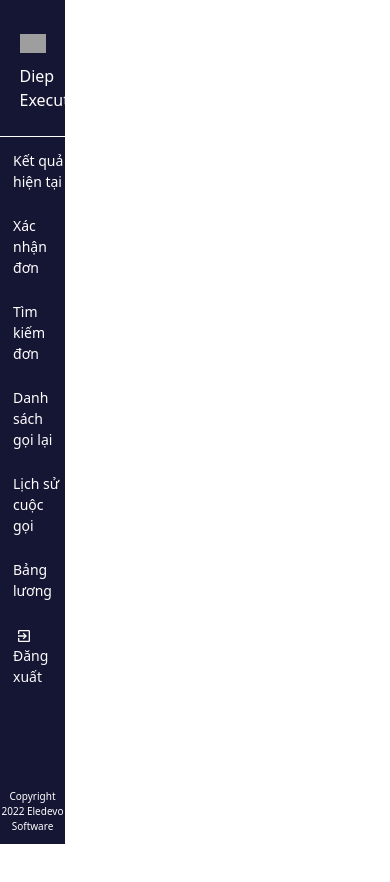
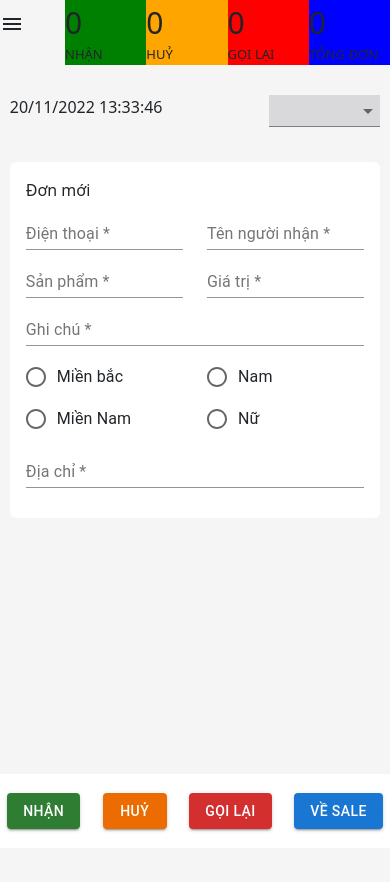
Before and after one commit to loi02112001/Loinguyen, a React (Create React App) app: page / in a window 390 px wide. Shown: the top 882 px of the page. Before the commit the page ends 844 px from the top, so only its background shows below. Built offline with nearby package versions, Linux system fonts and the light colour scheme; grey boxes are pictures that could not be loaded.

Commit message:
thirdcommit

```diff
--- a/package.json
+++ b/package.json
@@ -18,6 +18,7 @@
     "bootstrap": "^5.1.3",
     "boxicons": "^2.1.1",
     "lorem-ipsum": "^2.0.4",
+    "moment": "^2.29.4",
     "node-sass": "^7.0.3",
     "react": "^18.1.0",
     "react-bootstrap": "^2.4.0",
--- a/src/component/confirm.js
+++ b/src/component/confirm.js
@@ -9,6 +9,7 @@ import FormControlLabel from '@mui/material/FormControlLabel';
 import FormControl from '@mui/material/FormControl';
 import { useStyles } from "./confirmcss";
 
+export default function Confirm() {
     setInterval(() => {
         var date = new Date()
         var day = date.getDate()
@@ -18,12 +19,11 @@ setInterval(() => {
         var minute = date.getMinutes()
         var seconds = date.getSeconds()
         var timing = `${day}/${month}/${year} ${hour}:${minute}:${seconds}`
-    if (document.querySelector('.confirm__header__time')) {
+        if(document.querySelector('.confirm__header__time')){
             document.querySelector('.confirm__header__time').innerHTML = timing
         }
     }, 1000);
 
-export default function Confirm() {
     const classes = useStyles()
     return (
         <Box className={classes.confirm}>
@@ -50,7 +50,7 @@ export default function Confirm() {
                 </Box>
                 <Box className="order" >
                     <Grid container spacing={2}>
-                        <Grid item xs={10}  >
+                        <Grid item md={10} sm={12}>
                             <Box className={classes.order__box}>
                                 <Box >Đơn mới</Box>
                                 <Box>
@@ -64,8 +64,8 @@ export default function Confirm() {
                                             <TextField fullWidth label="Giá trị *" />
                                         </Grid>
                                     </Grid>
-                                    <TextField fullWidth label="Địa chỉ *" />
-                                    <Box  className={classes.order__box__radioButton}>
+                                    <TextField fullWidth label="Ghi chú *" />
+                                    <Box className={classes.order__box__radioButton}>
                                         <Grid container spacing={3}>
                                             <Grid item xs={6}>
                                                 <FormControl>
@@ -73,8 +73,8 @@ export default function Confirm() {
                                                         aria-labelledby="demo-radio-buttons-group-label"
                                                         defaultValue="female"
                                                         name="radio-buttons-group">
-                                                        <FormControlLabel value="Miền Bắc" control={<Radio />} label="Miền bắc" />
-                                                        <FormControlLabel value="Miền Nam" control={<Radio />} label="Miền Nam" />
+                                                        <FormControlLabel className={classes.radioBtn} value="Miền Bắc" control={<Radio />} label="Miền bắc" />
+                                                        <FormControlLabel className={classes.radioBtn} value="Miền Nam" control={<Radio />} label="Miền Nam" />
                                                     </RadioGroup>
                                                 </FormControl>
                                             </Grid>
@@ -84,8 +84,8 @@ export default function Confirm() {
                                                         aria-labelledby="demo-radio-buttons-group-label"
                                                         defaultValue="female"
                                                         name="radio-buttons-group" >
-                                                        <FormControlLabel value="Nam" control={<Radio />} label="Nam" />
-                                                        <FormControlLabel value="Nữ" control={<Radio />} label="Nữ" />
+                                                        <FormControlLabel className={classes.radioBtn} value="Nam" control={<Radio />} label="Nam" />
+                                                        <FormControlLabel className={classes.radioBtn} value="Nữ" control={<Radio />} label="Nữ" />
                                                     </RadioGroup>
                                                 </FormControl>
                                             </Grid>
@@ -95,19 +95,21 @@ export default function Confirm() {
                                 </Box>
                             </Box >
                         </Grid>
-                        <Grid item xs={2}   >
-                            <Box mb={2}>
+                        <Grid item md={2} sm={12} >
+                            <Grid container spacing={1} className={classes.order__btn}>
+                                <Grid item sm={2} md={12}>
                                     <Button fullWidth variant="contained" color="success">NHẬN</Button>
-                            </Box>
-                            <Box mb={2}>
+                                </Grid>
+                                <Grid item sm={2} md={12}>
                                     <Button fullWidth variant="contained" color="warning" >HUỶ</Button>
-                            </Box>
-                            <Box mb={2}>
+                                </Grid>
+                                <Grid item sm={2} md={12}>
                                     <Button fullWidth variant="contained" color="error">GỌI LẠI</Button>
-                            </Box>
-                            <Box mb={2}>
+                                </Grid>
+                                <Grid item sm={2} md={12}>
                                     <Button fullWidth variant="contained" color="primary" >VỀ SALE</Button>
-                            </Box>
+                                </Grid>
+                            </Grid>
                         </Grid>
                     </Grid>
                 </Box>
--- a/src/component/confirmcss.js
+++ b/src/component/confirmcss.js
@@ -1,36 +1,69 @@
 import { makeStyles } from "@material-ui/core/styles";
-export const useStyles = makeStyles({
+export const useStyles = makeStyles((theme) => ({
     confirm: {
         backgroundColor: "rgb(245,245,245)",
-        height: "100vh   "
+        height: "100vh"
     },
     confirm__width: {
-        width: "85%",
+        width: "90%",
         margin: "0 auto",
         paddingTop: "40px",
+        [theme.breakpoints.down("sm")]: {
+            padding: "0"
+        },
+        [theme.breakpoints.down("xs")]: {
+            width:"95%"
+        }
     },
     confirm__header: {
         display: "flex",
         justifyContent: "space-between",
-        marginBottom:"35px"
+        marginBottom: "35px",
+        [theme.breakpoints.down("xs")]: {
+            paddingTop:"30px"
+        }
     },
-    confirm__header__select:{
-     width:"15%"   ,
-        backgroundColor:"#d9d8da"
+    confirm__header__select: {
+        width: "15%",
+        backgroundColor: "#d9d8da",
+        [theme.breakpoints.down("xs")]: {
+            width:"30%"
+        }
     },
-    confirm__boxData:{
-        marginBottom:"25px"
+    confirm__boxData: {
+        marginBottom: "25px",
+        [theme.breakpoints.down("xs")]: {
+            display:"none"
+        }
     },
-    confirm__boxData__item:{
-         textAlign:"center" ,
-         padding:"16px"
+    confirm__boxData__item: {
+        textAlign: "center",
+        padding:"16px 0",
+        borderRadius:"5px"
     },
-    order__box:{
-        padding:"16px 16px 30px 16px",
-         backgroundColor:"#ffffff",
-         borderRadius:"6px"
+    order__box: {
+        padding: "16px 16px 30px 16px",
+        backgroundColor: "#ffffff",
+        borderRadius: "6px"
     },
-    order__box__radioButton:{
-        marginTop:"10px"
+    order__box__radioButton: {
+        marginTop: "10px"
+    },
+    order__btn: {
+        [theme.breakpoints.down("sm")]: {
+            position: "fixed",
+            bottom: "0",
+            left: "0",
+            backgroundColor: "white",
+            display: "flex",
+            justifyContent: "space-around ",
+            padding: "15px 0"
+        }
+    },
+    radioBtn:{
+        [theme.breakpoints.down("sm")]: {
+            width:"100%"
+        }
     }
-})
+
+}))
--- /dev/null
+++ b/src/component/drawer.js
@@ -0,0 +1,55 @@
+
+import MenuIcon from '@mui/icons-material/Menu'
+import { Drawer, Box, IconButton } from "@mui/material";
+import { useState } from "react";
+import SideBarComponent from './sidebar';
+import { useStyle } from './drawerCss';
+import { listTitle } from '../mockup';
+import Grid from '@material-ui/core/Grid'
+
+import { useLocation } from 'react-router-dom';
+
+
+export default function MuiDrawer() {
+    const location = useLocation()
+    const classes = useStyle();
+    const [isOpen, setIsOpen] = useState(false)
+    return (
+        <Box className={classes.drawer} >
+            <Grid container spacing={0}>
+                <Grid item xs={2} sm={3}>
+                    <IconButton size="large" edge="start" color='inherit' aria-label='logo'
+                        onClick={() => setIsOpen(true)}>
+                        <MenuIcon></MenuIcon>
+                    </IconButton>
+                    <Drawer sx={{
+                        "& .MuiPaper-root": {
+                            width: "40%"
+                        }
+                    }}
+                        anchor="left" open={isOpen} onClose={() =>
+                            setIsOpen(false)
+                        }>
+                        <SideBarComponent list={isOpen} />
+                    </Drawer>
+                </Grid>
+                <Grid item xs={10} sm={9} className={classes.confirm__boxData} >
+                    <Grid container spacing={0} >
+                        {listTitle.map((item, key) => {
+                            return (
+                                <Grid item xs={3} sm={3} key={item.id} >
+                                    {/* <Box  display={location.pathname=="/confirm" ? 'block' : 'none'} className={classes.confirm__boxData__item} bgcolor={item.bgColor}> */}
+                                    <Box className={location.pathname==='/confirm'?classes.mobile:"none"} bgcolor={item.bgColor}>
+                                        <Box fontSize={30}>0</Box>
+                                        <Box fontSize={13}>{item.titleName}</Box>
+                                    </Box>
+                                </Grid>
+                            )
+                        })}
+                    </Grid>
+                </Grid>
+
+            </Grid>
+        </Box >
+    )
+}
--- /dev/null
+++ b/src/component/drawerCss.js
@@ -0,0 +1,38 @@
+import { makeStyles } from "@material-ui/core/styles";
+export const useStyle = makeStyles((theme) => ({
+
+    drawer: {
+        backgroundColor: "rgb(245,245,245)",
+        display: "none",
+        [theme.breakpoints.down("sm")]: {
+            display: "block",
+        },
+        [theme.breakpoints.down('xs')]: {
+            display: 'flex',
+            justifyContent: "space-between"
+        }
+    },
+    // confirm__boxData__item:{
+    //     textAlign: "center",
+    //     color:"white",
+    //     paddingBottom:"10px",
+    //     display:"none",
+
+    //     [theme.breakpoints.down('xs')]:{
+    //         display:'block',
+    //     }
+
+    // },
+    // confirm__boxData__click:{
+    //     display:'block'
+    // }
+    mobile: {
+        display:"none",
+        [theme.breakpoints.down('xs')]: {
+            display: 'block',
+            textAlign: "center",
+            color: "white",
+            paddingBottom: "10px",
+        }
+    },
+}))
--- a/src/component/sidebar.js
+++ b/src/component/sidebar.js
@@ -3,30 +3,28 @@ import { listMenu } from "../mockup";
 import ExitToAppIcon from '@material-ui/icons/ExitToApp';
 import { Link } from "react-router-dom";
 import { useStyles } from "./sidebarcss";
+import { useLocation } from "react-router-dom";
 
-export default function SideBarComponent() {
+export default function SideBarComponent(props) {
+    const location = useLocation()
     const classes = useStyles();
     return (
-        <Box className={classes.sidebarStyle}>
-            <Box>
+        <Box display={props.list == true ? "flex" : "none"} className={classes.sidebarStyle}>
+            <Box >
                 <Box className={classes.sidebarAvatar}>
                     <Box className={classes.sidebarAvatar__content}>
                         <Box width="100%" component="img" src="https://1.bp.blogspot.com/--cwALLkjCmE/YGLZYq7VqvI/AAAAAAAArCw/4uWXNg5iBYQsblpvSO2UDHEG5NF4RYWtgCNcBGAsYHQ/s0/2d27fefccf755efa36a6ba7c9c8ff5db.jpeg"></Box>
-                        <Box className={classes.sidebarAvatar__content__name}>Diep</Box>
-                        <Box className={classes.sidebarAvatar__content__job}>Executor</Box>
+                        <Box className={classes.sidebarAvatar__content__name}>Loi</Box>
+                        <Box className={classes.sidebarAvatar__content__job}>Professor</Box>
                     </Box>
                 </Box>
                 <Box className="header__menu">
                     <Box>
                         {listMenu.map((item) => {
                             return (
-                                <Link key={item.id} className={classes.header__menu__link} to={item.path}
-                                    onClick={() => {
-                                        for (let i = 0; i < listMenu.length; i++) {
-                                            document.querySelector(`.Menu${listMenu[i].id}`).removeAttribute("style", "background-color: black")
-                                        }
-                                        document.querySelector(`.Menu${item.id}`).setAttribute("style", "background-color: #fafafa;color:black")
-                                    }}><Box className={`Menu${item.id} ${classes.listMenu}`}>{item.menuName}</Box></Link>
+                                <Link  key={item.id} className={classes.header__menu__link} to={item.path}>
+                                    <Box className={`${classes.listMenu} ${location.pathname==item.path?classes.listMenuClick:'none'}`}>{item.menuName}</Box>
+                                </Link>
                             )
                         })}
                         <Box className={classes.btn__signout}>
--- a/src/component/sidebarcss.js
+++ b/src/component/sidebarcss.js
@@ -1,14 +1,22 @@
 import { makeStyles } from "@material-ui/core/styles";
 
 
-export const useStyles = makeStyles({
+export const useStyles = makeStyles((theme) => ({
     sidebarStyle: {
-        height: "100vh",
+        height: "100%",
         position: "relative",
         backgroundColor: "#151534",
-        display: "flex",
-        flexDirection: "column",
-        justifyContent: "space-between"
+        [theme.breakpoints.down("sm")]: {
+            flexDirection: "column",
+            justifyContent: "space-between",
+            height:"100vh"
+        },
+        [theme.breakpoints.up("md")]: {
+            display: "flex",
+            flexDirection: "column",
+            justifyContent: "space-between",
+            height:"100vh"
+        }
     },
     sidebarAvatar: {
         borderBottom: "1px solid white",
@@ -22,11 +30,10 @@ export const useStyles = makeStyles({
         color: "white",
         fontSize: "10px",
         textAlign: "center",
-        paddingBottom:"10px"
-
+        paddingBottom: "10px"
     },
     header__menu__link: {
-        textDecoration: "none"
+        textDecoration: "none",
     },
     sidebarAvatar__content__name: {
         marginTop: "10px",
@@ -47,16 +54,20 @@ export const useStyles = makeStyles({
         fontSize: "14px"
     },
     btn__signout__icon: {
-        fontSize:"16px",
-        marginLeft:"3px"
+        fontSize: "16px",
+        marginLeft: "3px"
     },
     btn__signout__name: {
         fontSize: "14px"
     },
-    listMenu:{
-        fontSize:"14px",
-        color:"white",
-        padding:"13px 0 10px 13px"
+    listMenu: {
+        fontSize: "14px",
+        color: "white",
+        padding: "13px 0 10px 13px"
     },
+    listMenuClick:{
+        backgroundColor:"white",
+        color:"black"
+    }
 
-})
+}))
--- a/src/mockup.js
+++ b/src/mockup.js
@@ -8,7 +8,7 @@ export const listMenu = [
     {
         "id": 2,
         "menuName": "Xác nhận đơn",
-        "path":"/confirm"
+        "path":"/"
     },
     {
         "id": 3,
--- a/src/page/studentPage.js
+++ b/src/page/studentPage.js
@@ -1,17 +1,18 @@
 import { Box, Grid } from "@material-ui/core";
 import { Outlet } from "react-router-dom";
 import Sidebar from "../component/sidebar";
+import MuiDrawer from "../component/drawer";
 
 export default function StudentPage() {
     return (
         <Grid container spacing={0} display="flex" width="100%" >
-            <Grid item xs={2}>
+            <Grid item md={2} sm={12} xs={12}>
+                <MuiDrawer></MuiDrawer>
                 <Sidebar ></Sidebar>
             </Grid>
-            <Grid item xs={10}>
+            <Grid item md={10} sm={12} xs={12}>
                 <Outlet></Outlet>
             </Grid>
-
         </Grid>
     )
 }
--- a/src/router/authen.js
+++ b/src/router/authen.js
@@ -3,32 +3,25 @@ import {
     Route,
     Routes
 } from "react-router-dom";
-
 import Confirm from "../component/confirm";
 import History from "../component/history";
 import List from "../component/list";
 import Result from "../component/result";
 import Salary from "../component/salary";
 import Search from "../component/search";
-
-
 import * as pages from '../page'
 export default function Authen() {
     return (
         <div>
             <Routes>
-
                 <Route path="/" element={<pages.StudentPage></pages.StudentPage>} >
-
-                    <Route path="/confirm" element={<Confirm></Confirm>} />
+                    <Route path="/" element={<Confirm></Confirm>} />
                     <Route path="/history" element={<History />} />
                     <Route path="/list" element={<List />} />
                     <Route path="/result" element={<Result />} />
                     <Route path="/salary" element={<Salary />} />
                     <Route path="/search" element={<Search />} />
-
                 </Route>
-
             </Routes>
         </div>
     );
```
Also changed, not shown: 2 other files (tests, documents, lock files or other folders). Lines whose indentation alone changed are shown as unchanged.
